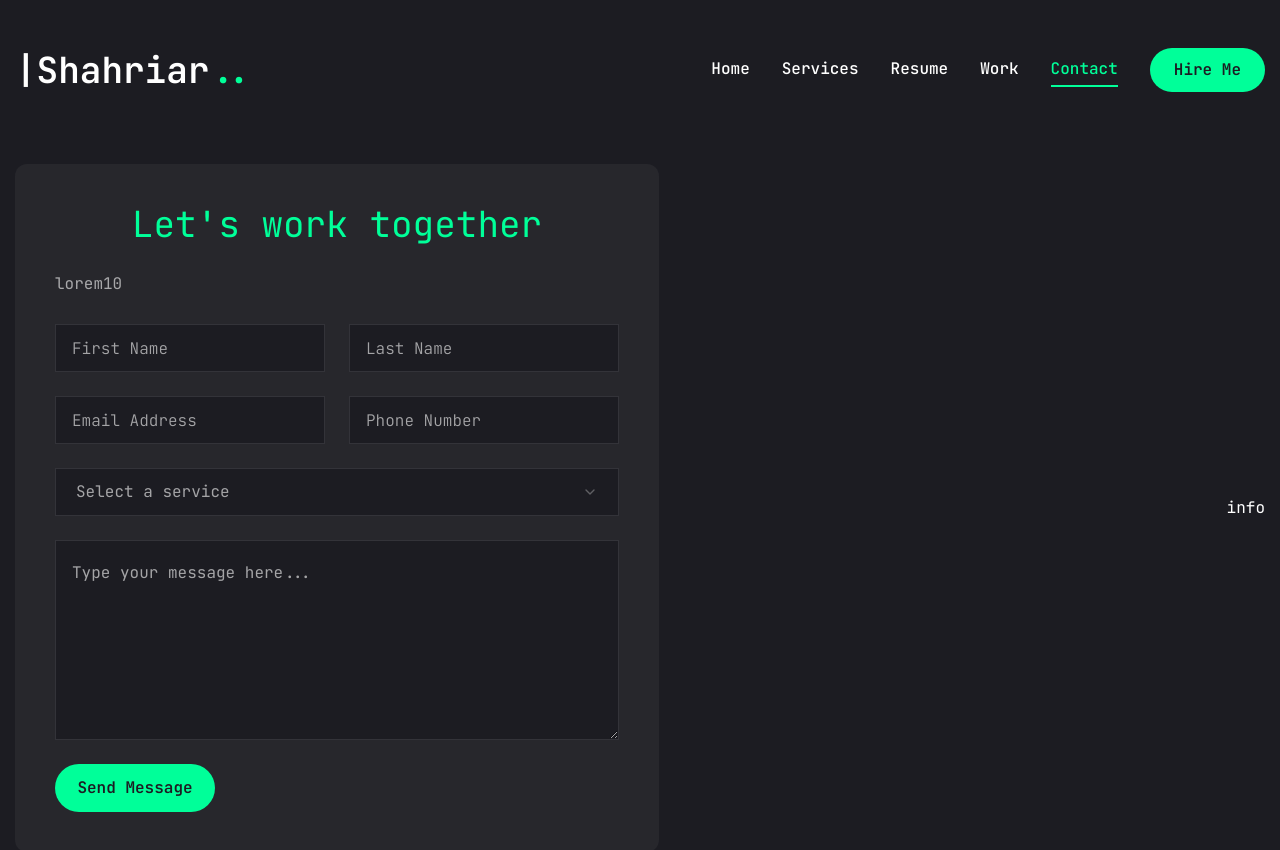
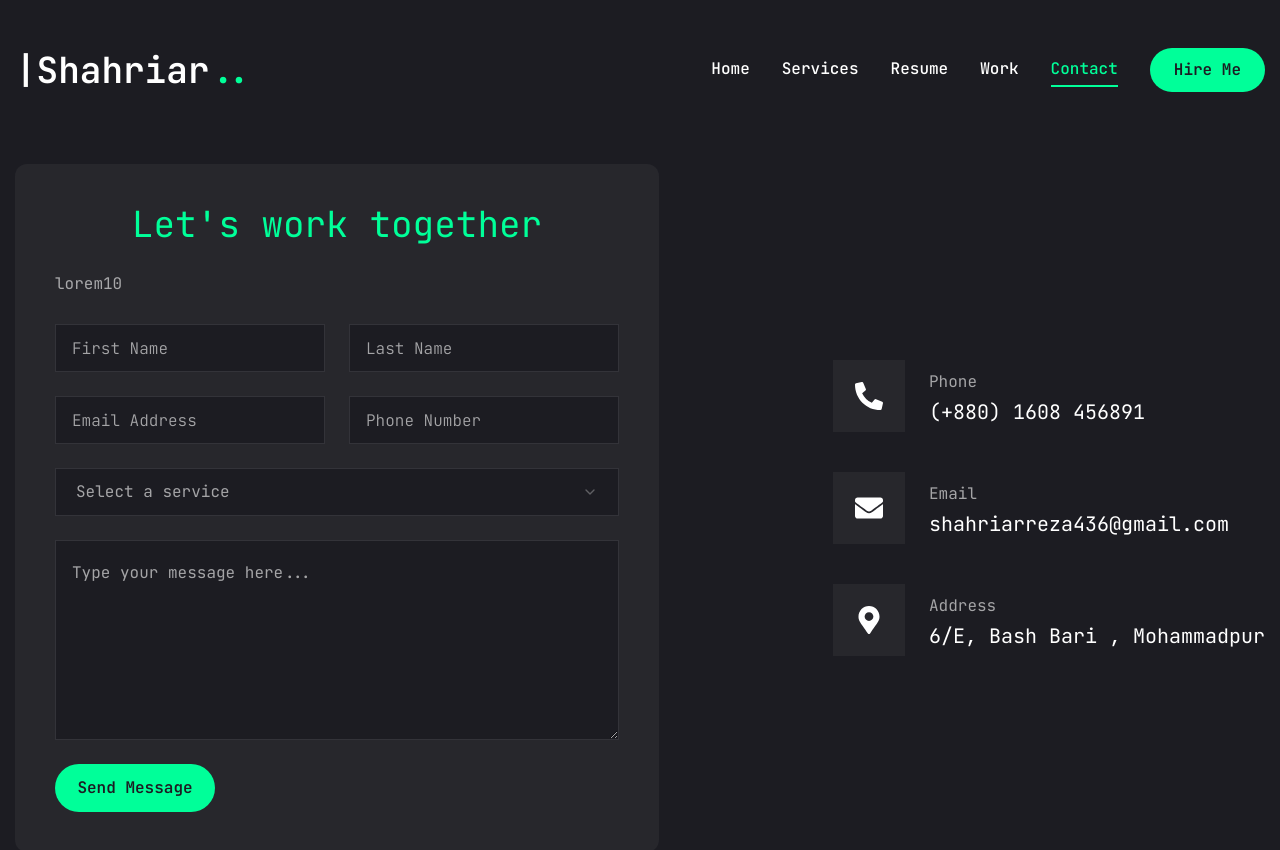
Before and after one commit to shahriar2880/portfolio, a Next.js app: page /contact in a window 1280 px wide. Shown: the top 850 px of the page. Built offline with nearby package versions, Linux system fonts and the light colour scheme.

Commit message:
contact info

```diff
--- a/app/contact/page.jsx
+++ b/app/contact/page.jsx
@@ -1,28 +1,36 @@
 "use client";
-import {Button} from "@/components/ui/button"
-import {Input} from "@/components/ui/input"
-import {Textarea} from "@/components/ui/textarea"
+import { Button } from "@/components/ui/button";
+import { Input } from "@/components/ui/input";
+import { Textarea } from "@/components/ui/textarea";
 
-import {Select, SelectContent, SelectGroup,SelectItem, SelectLabel, SelectTrigger, SelectValue} from "@/components/ui/select"
-import {FaPhoneAlt, FaEnvelope, FaMapMarkerAlt} from "react-icons/fa"
+import {
+  Select,
+  SelectContent,
+  SelectGroup,
+  SelectItem,
+  SelectLabel,
+  SelectTrigger,
+  SelectValue,
+} from "@/components/ui/select";
+import { FaPhoneAlt, FaEnvelope, FaMapMarkerAlt } from "react-icons/fa";
 
 const info = [
   {
-    icon: <FaPhoneAlt/>,
-    title:'Phone',
-    description: "(+880) 1608 456891"
+    icon: <FaPhoneAlt />,
+    title: "Phone",
+    description: "(+880) 1608 456891",
   },
   {
-    icon: <FaEnvelope/>,
-    title:'Email',
-    description: "shahriarreza436@gmail.com"
+    icon: <FaEnvelope />,
+    title: "Email",
+    description: "shahriarreza436@gmail.com",
   },
   {
-    icon: <FaMapMarkerAlt/>,
-    title:'Address',
-    description: "6/E, Bash Bari , Mohammadpur"
+    icon: <FaMapMarkerAlt />,
+    title: "Address",
+    description: "6/E, Bash Bari , Mohammadpur",
   },
-]
+];
 const Contact = () => {
   return (
     <section className="py-6">
@@ -31,19 +39,22 @@
           {/* form */}
           <div className="xl:h-[54%] order-2 xl:order-none">
             <form className="flex flex-col gap-6 p-10 bg-[#27272c] rounded-xl">
-              <h3 className="text-4xl text-accent text-center">Let's work together</h3>
+              <h3 className="text-4xl text-accent text-center">
+                Let's work together
+              </h3>
               <p className="text-white/60">lorem10</p>
               {/* input */}
               <div className="grid grid-cols-1 md:grid-cols-2 gap-6">
-                <Input type='firstname' placeholder="First Name"/>
-                <Input type='lastname' placeholder="Last Name"/>
-                <Input type='email' placeholder="Email Address"/>
-                <Input type='phone' placeholder="Phone Number"/>
+                <Input type="firstname" placeholder="First Name" />
+                <Input type="lastname" placeholder="Last Name" />
+                <Input type="email" placeholder="Email Address" />
+                <Input type="phone" placeholder="Phone Number" />
               </div>
               {/* select */}
               <Select>
                 <SelectTrigger className="w-full">
-                  <SelectValue placeholder="Select a service"/></SelectTrigger>
+                  <SelectValue placeholder="Select a service" />
+                </SelectTrigger>
                 <SelectContent>
                   <SelectGroup>
                     <SelectLabel>Select a service</SelectLabel>
@@ -54,13 +65,34 @@
                 </SelectContent>
               </Select>
               {/* text area */}
-              <Textarea className="h-[200px]" placeholder="Type your message here..."/>
+              <Textarea
+                className="h-[200px]"
+                placeholder="Type your message here..."
+              />
               {/* btn */}
-              <Button size="md" className="max-w-40 h-12">Send Message</Button>
+              <Button size="md" className="max-w-40 h-12">
+                Send Message
+              </Button>
             </form>
           </div>
           {/* info */}
-          <div className="flex-1 flex items-center xl:justify-end order-1 xl:order-none mb-8 xl:mb-0">info</div>
+          <div className="flex-1 flex items-center xl:justify-end order-1 xl:order-none mb-8 xl:mb-0">
+            <ul className="flex flex-col gap-10">
+              {info.map((item, index) => {
+                return (
+                  <li key={index} className="flex items-center gap-6">
+                    <div className=" w-[52px] h-[52px] xl:w-[72px] xl:h-[72px] bg-[#27272c] rounded-md flex items-center justify-center">
+                      <div className="text-[28px]">{item.icon}</div>
+                    </div>
+                    <div className="flex-1">
+                      <p className="text-white/60">{item.title}</p>
+                      <h3 className="text-xl">{item.description}</h3>
+                    </div>
+                  </li>
+                );
+              })}
+            </ul>
+          </div>
         </div>
       </div>
     </section>
```
